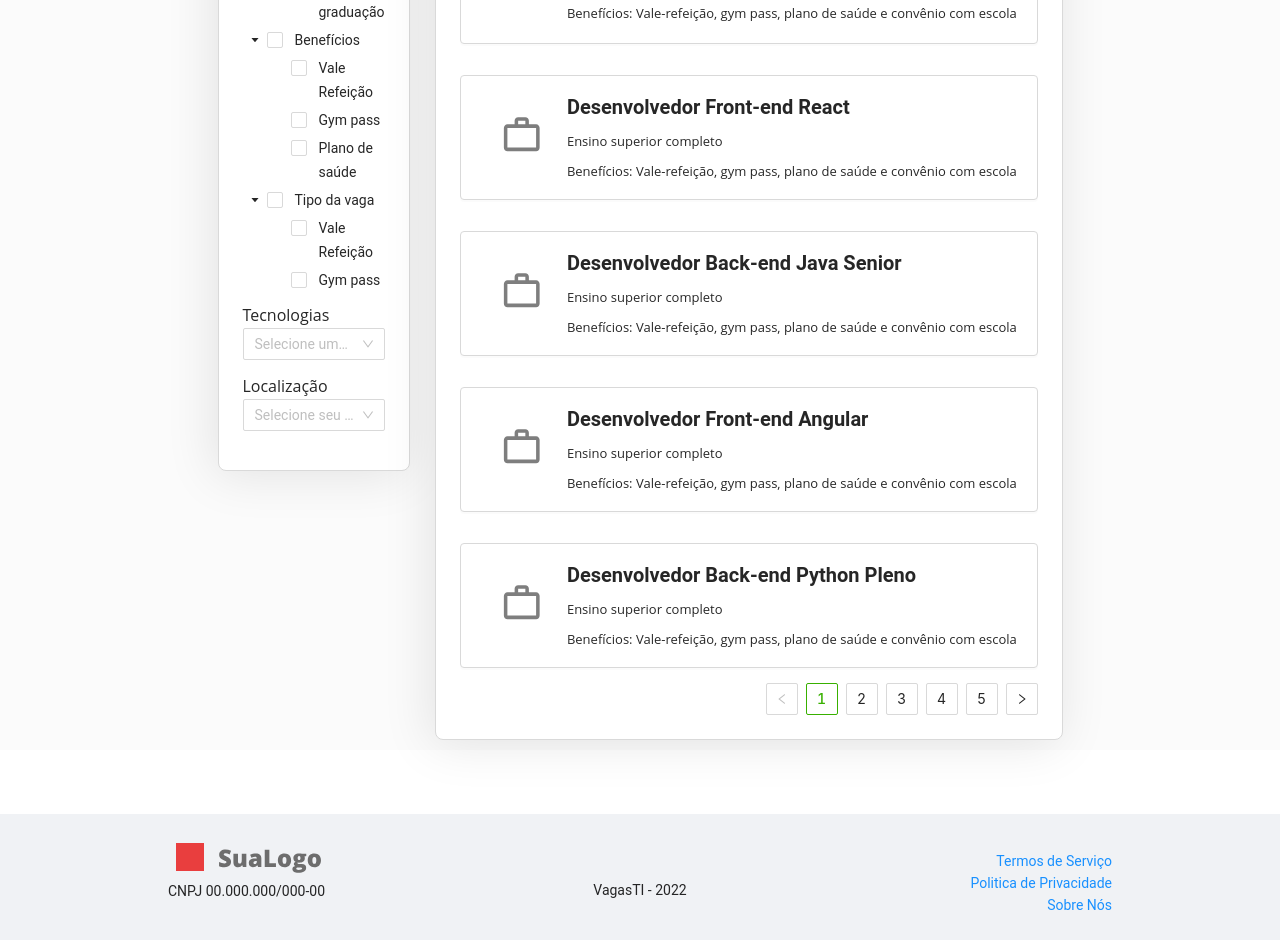
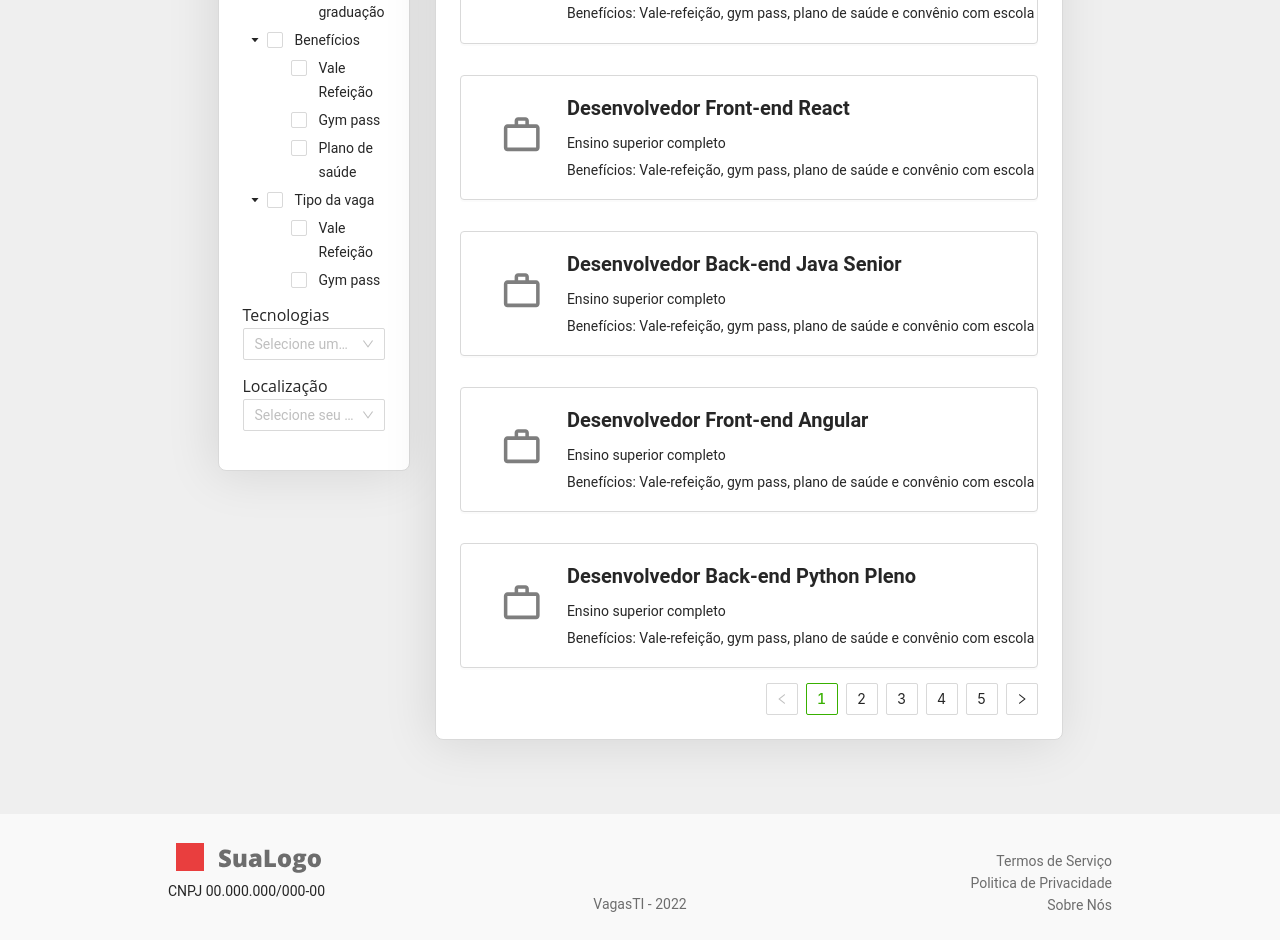
Before and after one commit to vitorgongora/uem-const-soft-vagas-ti-front-end, a React (Create React App) app: page /nomeEmpresa/vagas in a window 1280 px wide. Shown: the part 460-1400 px from the top of the page. Built offline with nearby package versions, Linux system fonts and the light colour scheme.

Commit message:
Update PaginaSitePersonalizavel.js

```diff
--- a/src/pages/VagasUsuario/PaginaSitePersonalizavel.js
+++ b/src/pages/VagasUsuario/PaginaSitePersonalizavel.js
@@ -3,6 +3,7 @@ import {Row, Col, Typography, Card, Button, Input, Layout, Form, Select, Paginat
 import "../../sass/layout-header.scss";
 import { LoadingOutlined, PlusOutlined} from "@ant-design/icons";
 import "../../sass/justifica.scss";
+document.body.style.backgroundColor = "#EFEFEF";
 
 const PaginaSitePersonalizavel = (props) => {
   let loading = false;
@@ -136,7 +137,7 @@ const PaginaSitePersonalizavel = (props) => {
           </Col>
         </Row>
       </Layout.Header>
-      <Layout >
+      <Layout style={{backgroundColor:"#EFEFEF"}}>
         <Row style={{marginTop:"1%", marginLeft:"1%"}} justify="center">
           <Col span={8}>
               <Input.Search
@@ -248,10 +249,10 @@ const PaginaSitePersonalizavel = (props) => {
                               Desenvolvedor Back-end Java Júnior
                             </Typography.Title></Row>
                             <Row>
-                            <font face= "Open Sans" size = "2">Ensino superior completo</font>
+                            <Text style={{fontSize:"14px"}}>Ensino superior completo</Text>
                             </Row>
                             <Row>
-                              <font face= "Open Sans" size = "2" style={{marginTop:"1%"}}>Benefícios: Vale-refeição, gym pass, plano de saúde e convênio com escola</font>
+                              <Text style={{marginTop:"1%",fontSize:"14px"}}>Benefícios: Vale-refeição, gym pass, plano de saúde e convênio com escola</Text>
                             </Row>
                         </Col>
                       </Row>
@@ -268,10 +269,10 @@ const PaginaSitePersonalizavel = (props) => {
                               Desenvolvedor Front-end React
                             </Typography.Title></Row>
                             <Row>
-                            <font face= "Open Sans" size = "2">Ensino superior completo</font>
+                              <Text style={{fontSize:"14px"}}>Ensino superior completo</Text>
                             </Row>
                             <Row>
-                              <font face= "Open Sans" size = "2" style={{marginTop:"2%"}}>Benefícios: Vale-refeição, gym pass, plano de saúde e convênio com escola</font>
+                              <Text style={{marginTop:"1%",fontSize:"14px"}}>Benefícios: Vale-refeição, gym pass, plano de saúde e convênio com escola</Text>
                             </Row>
                         </Col>
                       </Row>
@@ -287,10 +288,10 @@ const PaginaSitePersonalizavel = (props) => {
                               Desenvolvedor Back-end Java Senior
                             </Typography.Title></Row>
                             <Row>
-                            <font face= "Open Sans" size = "2">Ensino superior completo</font>
+                              <Text style={{fontSize:"14px"}}>Ensino superior completo</Text>
                             </Row>
                             <Row>
-                              <font face= "Open Sans" size = "2" style={{marginTop:"2%"}}>Benefícios: Vale-refeição, gym pass, plano de saúde e convênio com escola</font>
+                              <Text style={{marginTop:"1%",fontSize:"14px"}}>Benefícios: Vale-refeição, gym pass, plano de saúde e convênio com escola</Text>
                             </Row>
                         </Col>
                       </Row>
@@ -306,10 +307,10 @@ const PaginaSitePersonalizavel = (props) => {
                               Desenvolvedor Front-end Angular
                             </Typography.Title></Row>
                             <Row>
-                            <font face= "Open Sans" size = "2">Ensino superior completo</font>
+                              <Text style={{fontSize:"14px"}}>Ensino superior completo</Text>
                             </Row>
                             <Row>
-                              <font face= "Open Sans" size = "2" style={{marginTop:"2%"}}>Benefícios: Vale-refeição, gym pass, plano de saúde e convênio com escola</font>
+                              <Text style={{marginTop:"1%",fontSize:"14px"}}>Benefícios: Vale-refeição, gym pass, plano de saúde e convênio com escola</Text>
                             </Row>
                         </Col>
                       </Row>
@@ -325,10 +326,10 @@ const PaginaSitePersonalizavel = (props) => {
                               Desenvolvedor Back-end Python Pleno
                             </Typography.Title></Row>
                             <Row>
-                            <font face= "Open Sans" size = "2">Ensino superior completo</font>
+                              <Text style={{fontSize:"14px"}}>Ensino superior completo</Text>
                             </Row>
                             <Row>
-                              <font face= "Open Sans" size = "2" style={{marginTop:"2%"}}>Benefícios: Vale-refeição, gym pass, plano de saúde e convênio com escola</font>
+                              <Text style={{marginTop:"1%",fontSize:"14px"}}>Benefícios: Vale-refeição, gym pass, plano de saúde e convênio com escola</Text>
                             </Row>
                         </Col>
                       </Row>
@@ -343,7 +344,7 @@ const PaginaSitePersonalizavel = (props) => {
           </Col>
         </Row>
       </Layout>
-      <Layout.Footer style={{ textAlign: "center", marginTop: "5%", position:"relative", width:"100%", bottom:0 }}>
+      <Layout.Footer style={{ textAlign: "center", marginTop: "5%", position:"relative", width:"100%", bottom:0 ,backgroundColor:"#F9F9F9"}}>
         <Row justify="center" style={{ width: "100%" }} align="bottom">
           <Col span={8}>
             <Row>
@@ -355,18 +356,18 @@ const PaginaSitePersonalizavel = (props) => {
           </Col>
           <Col span={8}>
             <Row justify="center" style={{ width: "100%", position: "absolute", bottom: "1px" }} align="bottom">
-              <p>VagasTI - 2022</p>
+              <Text style={{color:"#6D6D6D",fontWeight:400,fontSize:"14px"}}>VagasTI - 2022</Text>
             </Row>
           </Col>
           <Col span={8} style={{ marginTop: "1%", display: "flex", flexDirection: "column" }}>
             <Row justify="end" style={{ marginRight: "30%" }}>
-              <Link>Termos de Serviço</Link>
+            <Link style={{color:"#6D6D6D"}}>Termos de Serviço</Link>
             </Row >
             <Row justify="end" style={{ marginRight: "30%" }}>
-              <Link>Politica de Privacidade</Link>
+              <Link style={{color:"#6D6D6D"}}>Politica de Privacidade</Link>
             </Row>
             <Row justify="end" style={{ marginRight: "30%" }}>
-              <Link>Sobre Nós</Link>
+              <Link style={{color:"#6D6D6D"}}>Sobre Nós</Link>
             </Row >
           </Col>
         </Row>
```
